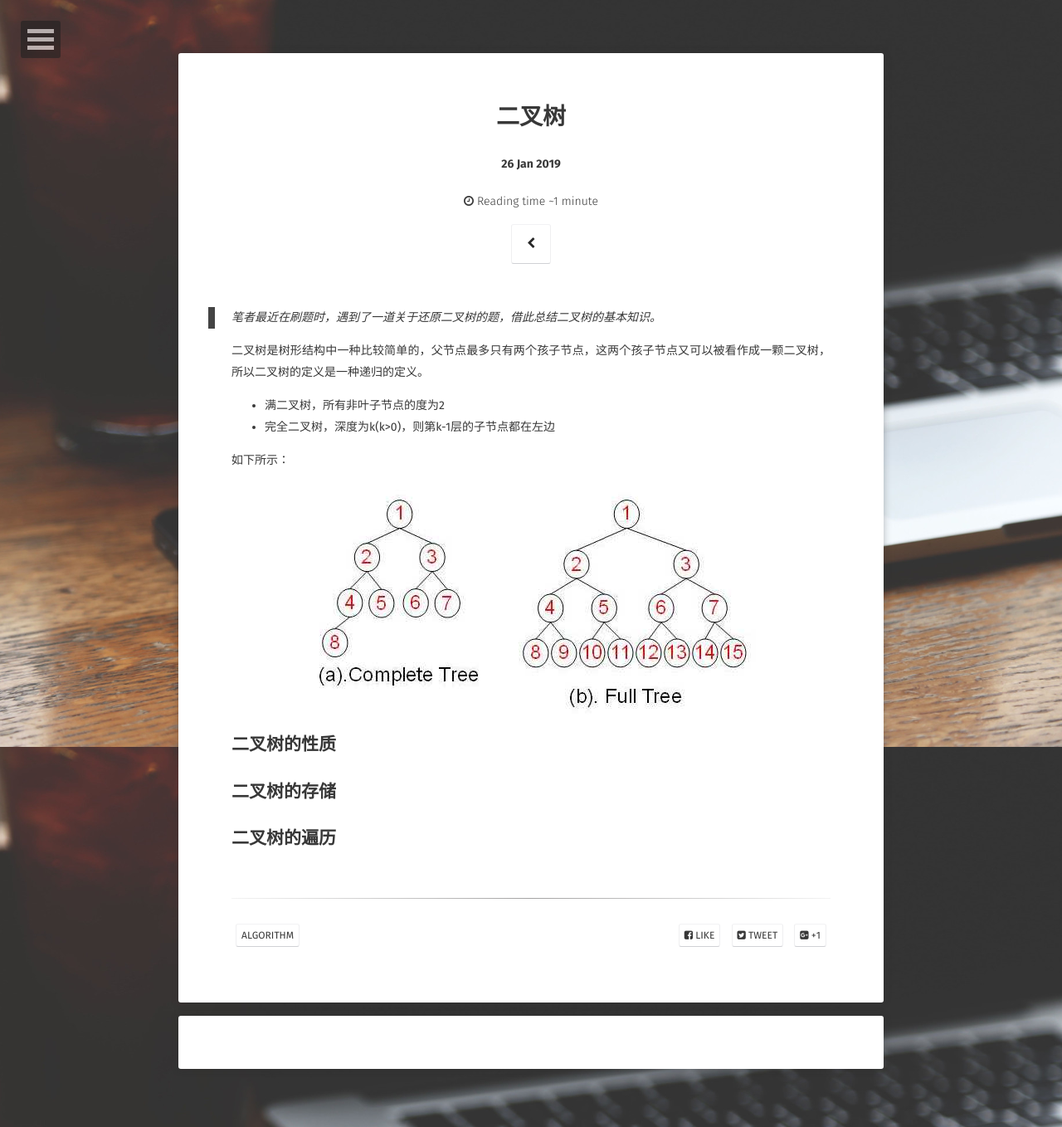
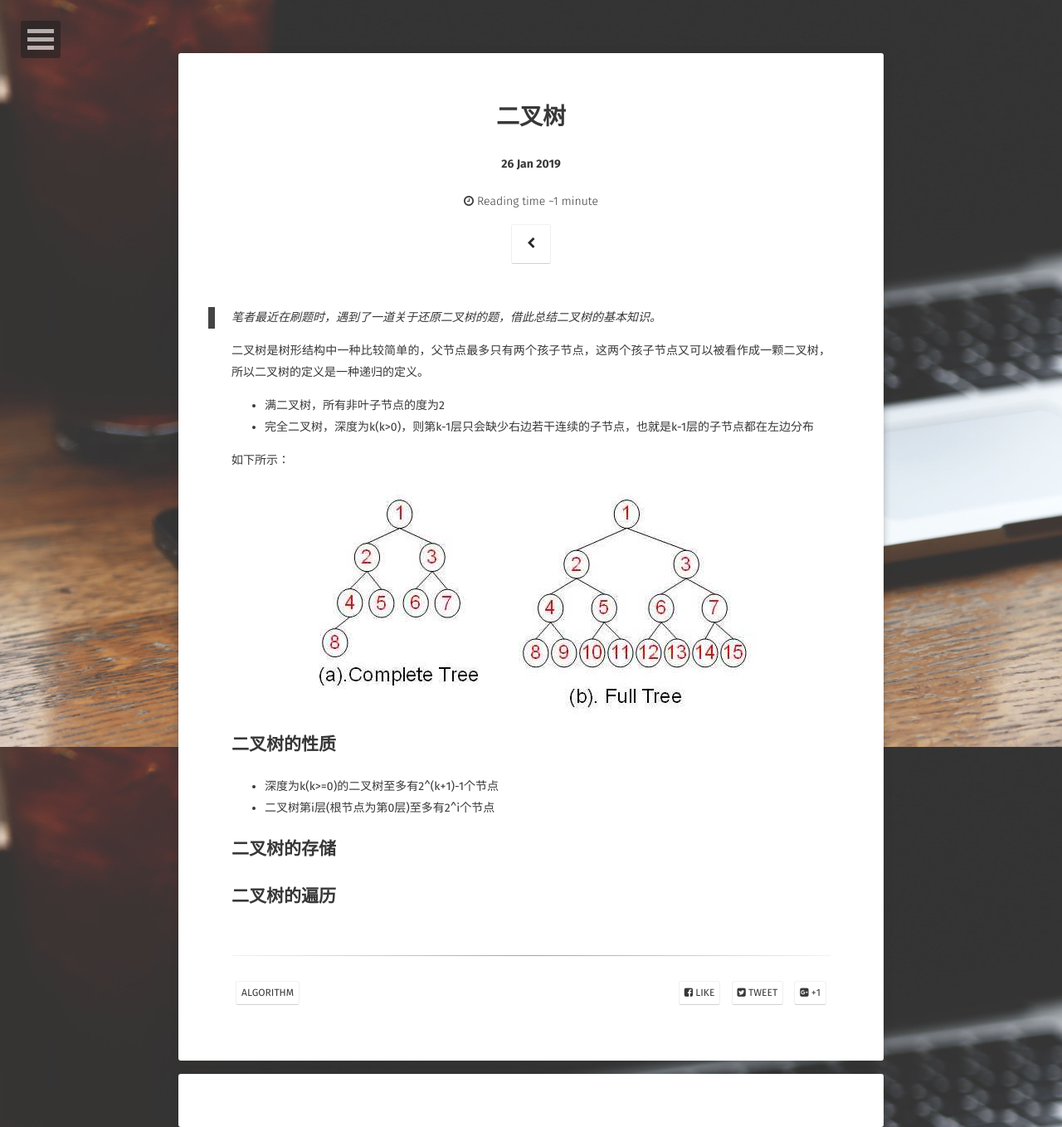
Before and after one commit to longjianjiang/longjianjiang.github.io, a Jekyll site: the page built from _posts/2019-01-13-binary-tree.md, in a window 1280 px wide. Shown: the whole page at 83% size. Built offline with Jekyll 4.4.1, drawn with Linux system fonts in a browser that asks for light colours; some web fonts are replaced; comment, search, counter and statistics services are not loaded.

Commit message:
Update(auto commit)

```diff
--- a/_posts/2019-01-13-binary-tree.md
+++ b/_posts/2019-01-13-binary-tree.md
@@ -13,7 +13,7 @@ comments: true
 二叉树是树形结构中一种比较简单的，父节点最多只有两个孩子节点，这两个孩子节点又可以被看作成一颗二叉树，所以二叉树的定义是一种递归的定义。
 
 - 满二叉树，所有非叶子节点的度为2
-- 完全二叉树，深度为k(k>0)，则第k-1层的子节点都在左边
+- 完全二叉树，深度为k(k>0)，则第k-1层只会缺少右边若干连续的子节点，也就是k-1层的子节点都在左边分布
 
 如下所示：
 
@@ -21,6 +21,9 @@ comments: true
 
 ## 二叉树的性质
 
+- 深度为k(k>=0)的二叉树至多有2^(k+1)-1个节点
+- 二叉树第i层(根节点为第0层)至多有2^i个节点
+
 ## 二叉树的存储
 
 ## 二叉树的遍历
```
